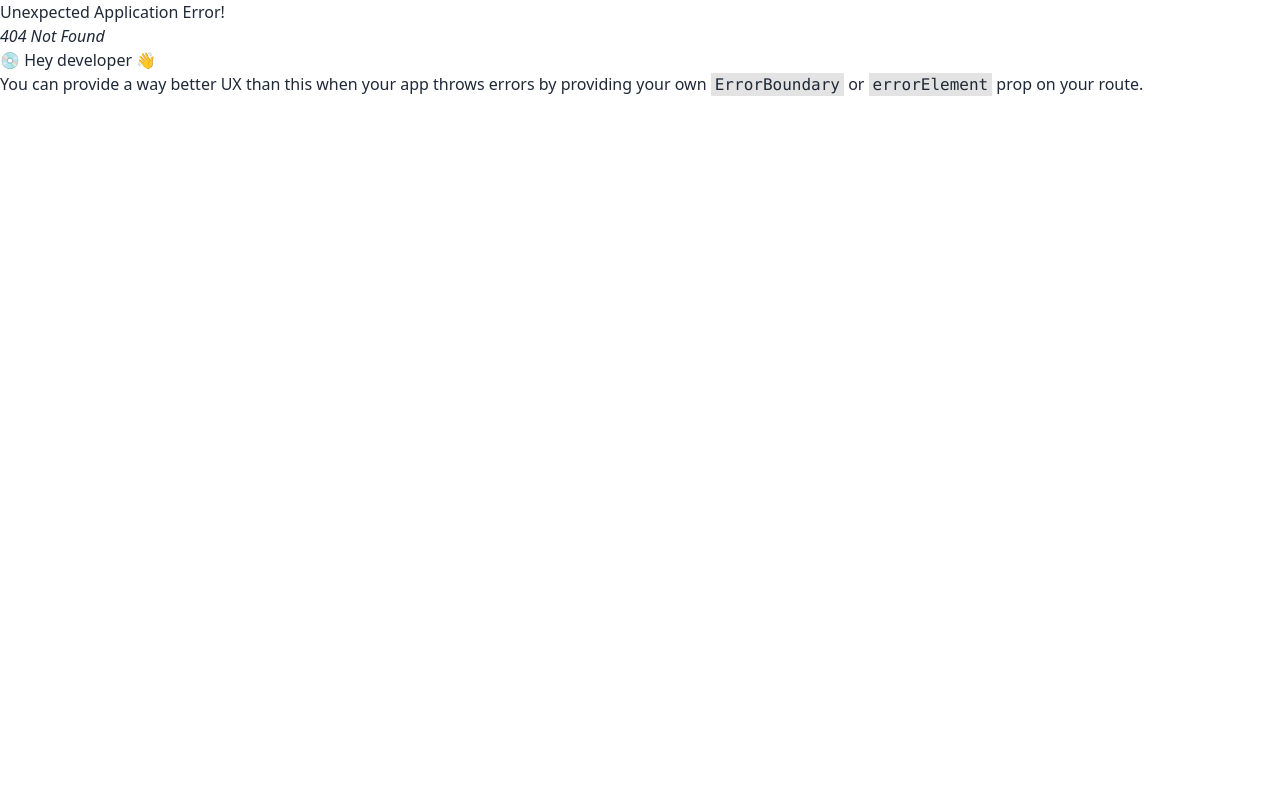
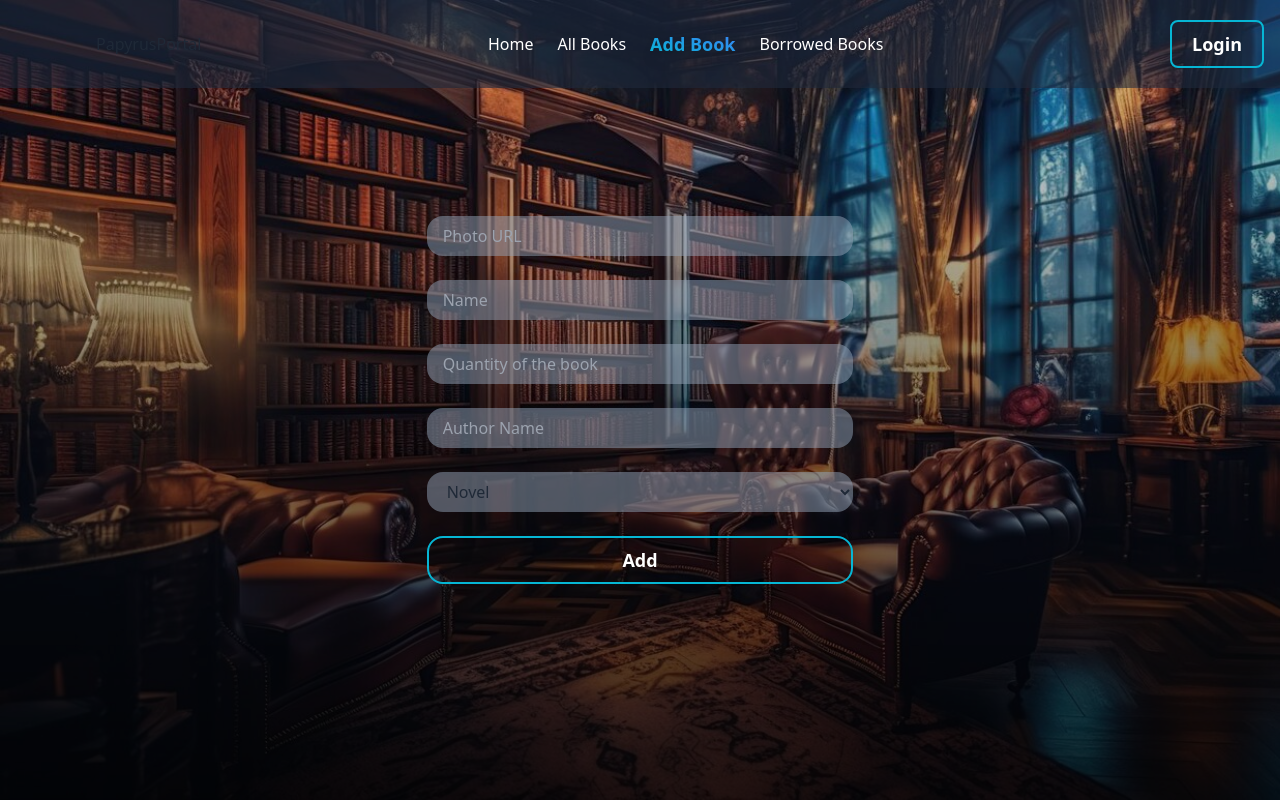
Before and after one commit to riasat01/library-management-system-client, a React (Vite) app: page /add_books in a window 1280 px wide. Before the commit this address had no page. Shown: the top 800 px of the page. Built offline with nearby package versions, Linux system fonts and the light colour scheme.

Commit message:
login, register and add book form added

```diff
--- /dev/null
+++ b/src/pages/add-book/AddBook.jsx
@@ -0,0 +1,33 @@
+import login_img from '../../assets/login/login-bg.jpg'
+
+const AddBook = () => {
+    return (
+        <div style={
+            {
+                backgroundImage: `url(${login_img}), linear-gradient(to top, rgba(0, 0, 0, 0.8), rgba(0, 0, 0, 0.1))`,
+                backgroundBlendMode: 'overlay',
+                backgroundSize: 'cover'
+            }
+        } className="h-screen w-screen">
+            <section className="w-full md:w-1/2 lg:w-1/3 mx-auto h-screen flex justify-center items-center">
+            <form className="space-y-6">
+                <input className="w-full rounded-2xl py-2 px-4 bg-slate-400 bg-opacity-50" type="text" name="photo" placeholder="Photo URL" id="photo" />
+                <input className="w-full rounded-2xl py-2 px-4 bg-slate-400 bg-opacity-50" type="text" name="name" placeholder="Name" id="name" />
+                <input className="w-full rounded-2xl py-2 px-4 bg-slate-400 bg-opacity-50" type="number" name="quantity" placeholder="Quantity of the book" id="quantity" />
+                <input className="w-full rounded-2xl py-2 px-4 bg-slate-400 bg-opacity-50" type="text" name="author" placeholder="Author Name" id="author" />
+                <select className="w-full rounded-2xl py-2 px-4 bg-slate-400 bg-opacity-50" name="category" placeholder="Category" id="category">
+                    <option value="" disabled>Select a category</option>
+                    <option value="">Novel</option>
+                    <option value="">Thriller</option>
+                    <option value="">History</option>
+                    <option value="">Drama</option>
+                    <option value="">Sci-Fi</option>
+                </select>
+                <input className="w-full px-5 py-2 rounded-2xl bg-transparent hover:bg-gradient-to-tr from-cyan-500 to-blue-500 text-lg font-semibold text-white border-2 hover:border-0 border-cyan-500 hover:shadow-[1px_-1px_1rem_0px_cyan] " type="submit" value="Add" />
+            </form>
+        </section>
+        </div>
+    );
+};
+
+export default AddBook;
--- /dev/null
+++ b/src/pages/login-page/LoginPage.jsx
@@ -0,0 +1,18 @@
+import { Outlet } from 'react-router-dom';
+import login_img from '../../assets/login/login-bg.jpg'
+
+const LoginPage = () => {
+    return (
+        <div style={
+            {
+                backgroundImage: `url(${login_img}), linear-gradient(to top, rgba(0, 0, 0, 0.8), rgba(0, 0, 0, 0.1))`,
+                backgroundBlendMode: 'overlay',
+                backgroundSize: 'cover'
+            }
+        } className="h-screen w-screen">
+            <Outlet></Outlet>
+        </div>
+    );
+};
+
+export default LoginPage;
--- /dev/null
+++ b/src/pages/login-page/login-components/Login.jsx
@@ -0,0 +1,17 @@
+import { Link } from "react-router-dom";
+
+
+const Login = () => {
+    return (
+        <section className="w-full md:w-1/2 lg:w-1/3 mx-auto h-screen flex justify-center items-center">
+            <form className="space-y-6">
+                <input className="w-full rounded-2xl py-2 px-4 bg-slate-400 bg-opacity-50" type="email" name="eamil" placeholder="Email" id="email" />
+                <input className="w-full rounded-2xl py-2 px-4 bg-slate-400 bg-opacity-50" type="password" name="password" placeholder="Password" id="password" />
+                <input className="w-full px-5 py-2 rounded-2xl bg-transparent hover:bg-gradient-to-tr from-cyan-500 to-blue-500 text-lg font-semibold text-white border-2 hover:border-0 border-cyan-500 hover:shadow-[1px_-1px_1rem_0px_cyan] " type="submit" value="Login" />
+                <p>New here? Please <Link to='/login/register' className="font-semibold text-transparent bg-gradient-to-tr from-cyan-500 to-blue-500 bg-clip-text border-b-2 border-cyan-600">Register</Link></p>
+            </form>
+        </section>
+    );
+};
+
+export default Login;
--- /dev/null
+++ b/src/pages/login-page/login-components/Register.jsx
@@ -0,0 +1,22 @@
+import { Link } from "react-router-dom";
+
+
+const Register = () => {
+    return (
+        <section className="w-full md:w-1/2 lg:w-1/3 mx-auto h-screen flex justify-center items-center">
+            <form className="space-y-6">
+                <section className="flex gap-6 justify-between items-center">
+                    <input className="w-full rounded-2xl py-2 px-4 bg-slate-400 bg-opacity-50" type="text" name="first" placeholder="First Name" id="first" />
+                    <input className="w-full rounded-2xl py-2 px-4 bg-slate-400 bg-opacity-50" type="text" name="last" placeholder="Last Name" id="last" />
+                </section>
+                <input className="w-full rounded-2xl py-2 px-4 bg-slate-400 bg-opacity-50" type="text" name="photo" placeholder="Photo URL" id="photo" />
+                <input className="w-full rounded-2xl py-2 px-4 bg-slate-400 bg-opacity-50" type="email" name="eamil" placeholder="Email" id="email" />
+                <input className="w-full rounded-2xl py-2 px-4 bg-slate-400 bg-opacity-50" type="password" name="password" placeholder="Password" id="password" />
+                <input className="w-full px-5 py-2 rounded-2xl bg-transparent hover:bg-gradient-to-tr from-cyan-500 to-blue-500 text-lg font-semibold text-white border-2 hover:border-0 border-cyan-500 hover:shadow-[1px_-1px_1rem_0px_cyan] " type="submit" value="Login" />
+                <p>Already have an account? Please <Link to='/login' className="font-semibold text-transparent bg-gradient-to-tr from-cyan-500 to-blue-500 bg-clip-text border-b-2 border-cyan-600">Login</Link></p>
+            </form>
+        </section>
+    );
+};
+
+export default Register;
--- a/src/shares-components/Footer.jsx
+++ b/src/shares-components/Footer.jsx
@@ -7,7 +7,7 @@ const Footer = () => {
             <nav className="grid grid-flow-col gap-4">
                 <Link to ='/' className="link link-hover">Home</Link>
                 <Link to ='/books' className="link link-hover">All Books</Link>
-                <Link to ='/' className="link link-hover">Add Book</Link>
+                <Link to ='/add_books' className="link link-hover">Add Book</Link>
                 <Link to = '/' className="link link-hover">Borrowed Books</Link>
             </nav>
             <nav>
--- a/src/shares-components/Navabar.jsx
+++ b/src/shares-components/Navabar.jsx
@@ -1,5 +1,5 @@
 import logo from '../assets/logo.gif';
-import { NavLink } from 'react-router-dom';
+import { Link, NavLink } from 'react-router-dom';
 import { BiSolidFoodMenu } from 'react-icons/bi';
 import { useState } from 'react';
 
@@ -31,7 +31,7 @@ const Navabar = () => {
         </li>
         <li>
             <NavLink
-                to="/"
+                to="/add_books"
                 className={({ isActive, isPending }) =>
                     isPending ? "pending" : isActive ? "text-lg text-transparent font-semibold duration-500 bg-gradient-to-tr from-cyan-500 to-blue-500 bg-clip-text drop-shadow-lg" : "text-white font-normal duration-500"
                 }
@@ -51,7 +51,7 @@ const Navabar = () => {
         </li>
     </>
     return (
-        <section className='absolute w-full inset-0 z-10'>
+        <section className='absolute w-full inset-0 z-10 h-fit'>
             <div className="flex justify-between items-center px-4 py-3 bg-slate-800 bg-opacity-60">
                 <section className='flex justify-between items-center w-full md:w-fit'>
                     <section className='flex gap-4 justify-center items-center'>
@@ -65,7 +65,7 @@ const Navabar = () => {
                                 navLlinks
                             }
                             <li>
-                                <button className='px-5 py-1 my-1 rounded-lg bg-transparent hover:bg-gradient-to-tr from-cyan-500 to-blue-500 text-lg font-semibold text-white border-2 hover:border-0 border-cyan-500 hover:shadow-[0px_5px_2rem_1px_purple] '>Login</button>
+                            <Link to='/login'><button className='px-5 py-1 my-1 rounded-lg bg-transparent hover:bg-gradient-to-tr from-cyan-500 to-blue-500 text-lg font-semibold text-white border-2 hover:border-0 border-cyan-500 hover:shadow-[0px_5px_2rem_1px_purple] '>Login</button></Link>
                             </li>
                         </ul>
                     </section>
@@ -79,7 +79,7 @@ const Navabar = () => {
                     </ul>
                 </section>
                 <section className=' hidden md:block'>
-                    <button className='px-5 py-2 rounded-lg bg-transparent hover:bg-gradient-to-tr from-cyan-500 to-blue-500 text-lg font-semibold text-white border-2 hover:border-0 border-cyan-500 hover:shadow-[1px_-1px_1rem_0px_cyan] '>Login</button>
+                    <Link to='/login'><button className='px-5 py-2 rounded-lg bg-transparent hover:bg-gradient-to-tr from-cyan-500 to-blue-500 text-lg font-semibold text-white border-2 hover:border-0 border-cyan-500 hover:shadow-[1px_-1px_1rem_0px_cyan] '>Login</button></Link>
                 </section>
             </div>
         </section>
```
Also changed, not shown: src/routes/MainRoute.jsx (+22 -0 lines), src/assets/login.jpg (added), src/assets/login/login-bg.jpg (added).
